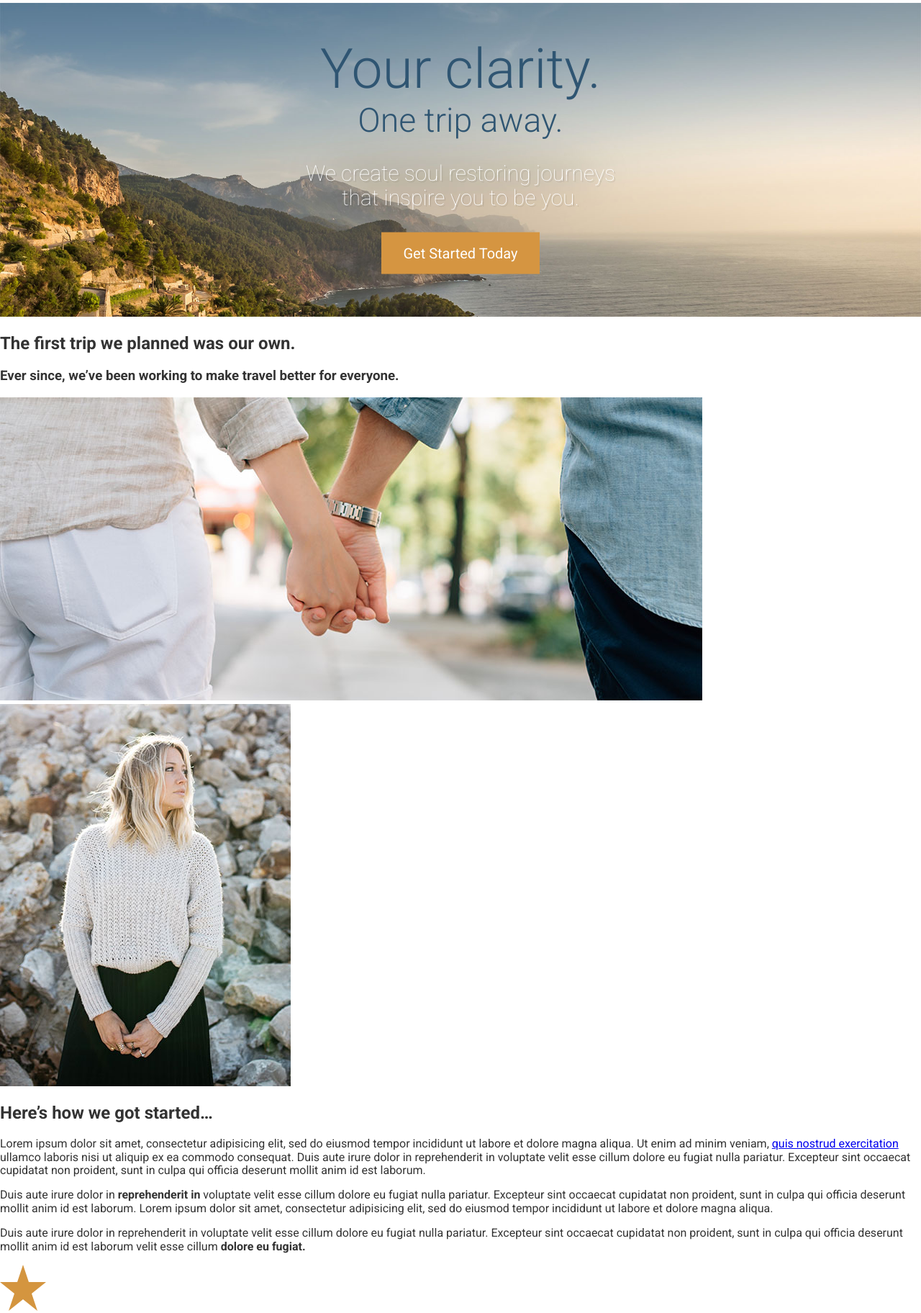
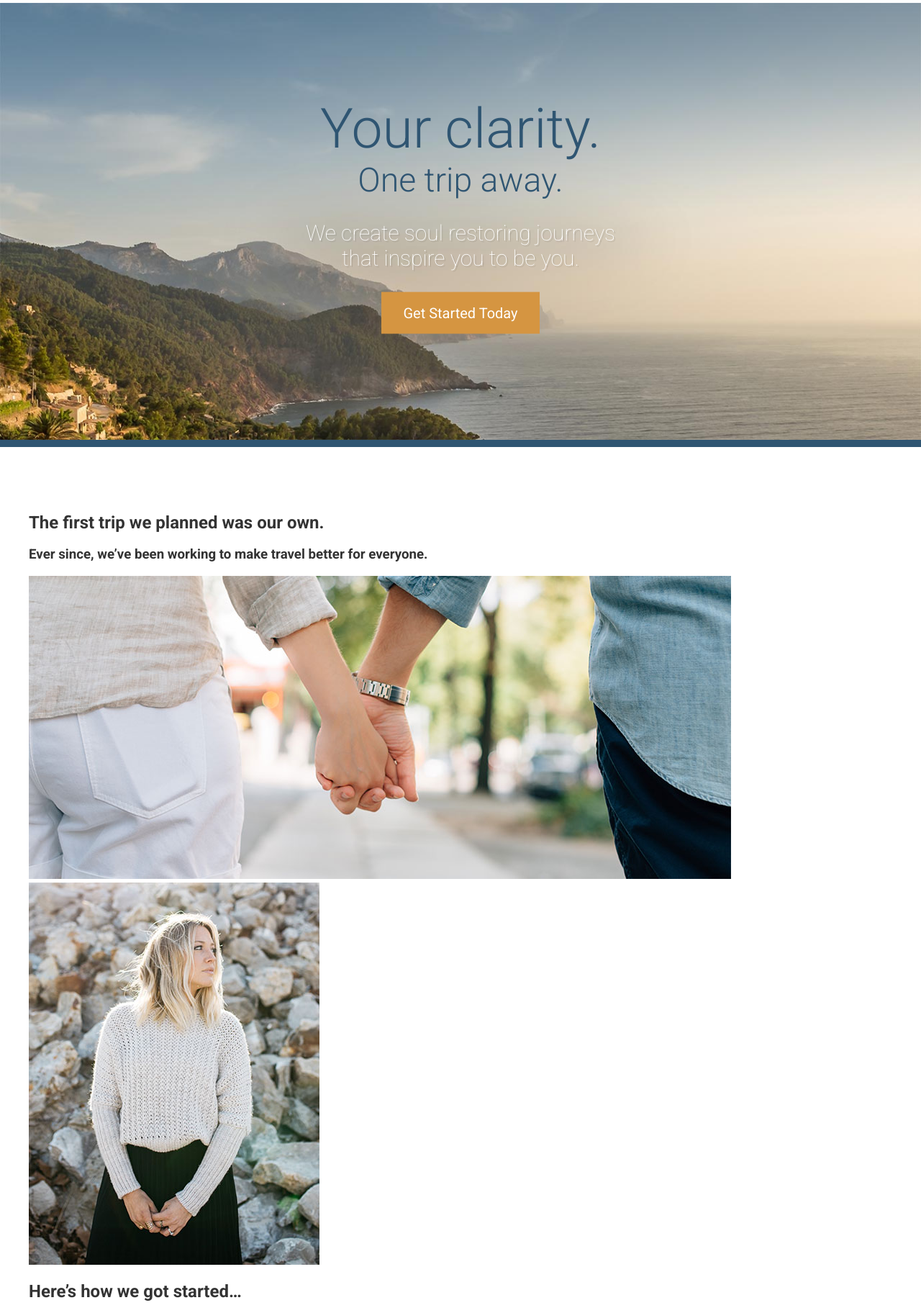
Before and after one commit to micustudio/travel-site, a website: page app/index.html in a window 1280 px wide. Shown: the part 159-1983 px from the top of the page at 72% size. Drawn offline with Linux system fonts and the light colour scheme.

Commit message:
complete large hero block

```diff
--- a/app/assets/styles/modules/_btn.css
+++ b/app/assets/styles/modules/_btn.css
@@ -10,7 +10,13 @@
     }
 
     &--large {
-        font-size: 1.25rem;
         padding: 1.1rem 1.9rem;
+
+        @mixin atSmall {
+            font-size: 1.25rem;
+        }
+
     }
+
+
 }
--- /dev/null
+++ b/app/assets/styles/modules/_headline.css
@@ -0,0 +1,3 @@
+.headline {
+    font-weight: 300;
+}
--- a/app/assets/styles/modules/_large-hero.css
+++ b/app/assets/styles/modules/_large-hero.css
@@ -1,5 +1,10 @@
 .large-hero {
+    border-bottom: 10px solid $mainBlue;
     position: relative;
+
+    &__image {
+        display: block;
+    }
 
     &__text-content {
         position: absolute;
@@ -12,16 +17,10 @@
     &__title {
         font-weight: 300;
         color: $mainBlue;
-        font-size: 1.1rem;
+        font-size: 2.4rem;
         margin: 0;
 
         @mixin atSmall {
-            font-size: 2rem;
-        }
-        @mixin atMedium {
-            font-size: 3.2rem;
-        }
-        @mixin atLarge {
             font-size: 4.8rem;
         }
     }
@@ -29,7 +28,7 @@
     &__subtitle {
         font-weight: 300;
         color: $mainBlue;
-        font-size: 1.1rem;
+        font-size: 1.5rem;
         margin: 0;
 
         @mixin atSmall {
@@ -39,12 +38,16 @@
 
     &__description {
         color: #FFF;
-        font-size: 1.875rem;
         font-weight: 100;
         text-shadow: 2px 2px 0 rgba(0, 0, 0, .1);
         max-width: 30rem;
         margin-left: auto;
         margin-right: auto;
+        font-size: 1.1rem;
+
+        @mixin atSmall {
+            font-size: 1.875rem;
+        }
     }
 
 }
--- /dev/null
+++ b/app/assets/styles/modules/_page-section.css
@@ -0,0 +1,8 @@
+.page-section {
+    padding: 4.5rem 0;
+
+    &--blue {
+        background-color: $mainBlue;
+        color: #FFF;
+    }
+}
--- /dev/null
+++ b/app/assets/styles/modules/_wrapper.css
@@ -0,0 +1,7 @@
+.wrapper {
+    padding-left: 18px;
+    padding-right: 18px;
+    max-width: 1200px;
+    margin-left: auto;
+    margin-right: auto;
+}
--- a/app/assets/styles/styles.css
+++ b/app/assets/styles/styles.css
@@ -6,3 +6,5 @@
 
 @import "modules/_large-hero";
 @import "modules/_btn";
+@import "modules/_wrapper";
+@import "modules/_page-section";
--- a/app/index.html
+++ b/app/index.html
@@ -24,27 +24,37 @@
   </header>
 
   <div class="large-hero">
-    <img src="assets/images/hero--large.jpg">
+    <picture>
+      <source srcset="assets/images/hero--large.jpg 1920w, assets/images/hero--large-hi-dpi.jpg 3840w" media="(min-width: 1380px)">
+      <source srcset="assets/images/hero--medium.jpg 1380w, assets/images/hero--medium-hi-dpi.jpg 2760w" media="(min-width: 990px)">
+      <source srcset="assets/images/hero--small.jpg 990w, assets/images/hero--small-hi-dpi.jpg 1980w" media="(min-width: 640px)">
+      <img class="large-hero__image" srcset="assets/images/hero--smaller.jpg 640w, assets/images/hero--smaller-hi-dpi.jpg 1280w" alt="Coastal view of ocean and mountains">
+    </picture>
     <div class="large-hero__text-content">
+      <div class="wrapper">
         <h1 class="large-hero__title">Your clarity.</h1>
         <h2 class="large-hero__subtitle">One trip away.</h2>
         <p class="large-hero__description">We create soul restoring journeys that inspire you to be you.</p>
         <p><a href="#" class="btn btn--orange btn--large">Get Started Today</a></p>
       </div>
     </div>
+  </div>
 
-  <div id="our-beginning">
-    <h2>The first trip we planned was our own.</h2>
-    <h3>Ever since, we&rsquo;ve been working to make travel better for everyone.</h3>
+  <div id="our-beginning" class="page-section">
+    <div class="wrapper">
+      <h2 class="headline">The first trip we planned was our own.</h2>
+      <h3 class="headline">Ever since, we&rsquo;ve been working to make travel better for everyone.</h3>
       <img src="assets/images/first-trip.jpg" alt="Couple walking down a street.">
       <img src="assets/images/our-start.jpg" alt="Our founder, Jane Doe">
-    <h2>Here&rsquo;s how we got started&hellip;</h2>
+      <h2 class="headline">Here&rsquo;s how we got started&hellip;</h2>
       <p>Lorem ipsum dolor sit amet, consectetur adipisicing elit, sed do eiusmod tempor incididunt ut labore et dolore magna aliqua. Ut enim ad minim veniam, <a href="#">quis nostrud exercitation</a> ullamco laboris nisi ut aliquip ex ea commodo consequat. Duis aute irure dolor in reprehenderit in voluptate velit esse cillum dolore eu fugiat nulla pariatur. Excepteur sint occaecat cupidatat non proident, sunt in culpa qui officia deserunt mollit anim id est laborum.</p>
       <p>Duis aute irure dolor in <strong>reprehenderit in</strong> voluptate velit esse cillum dolore eu fugiat nulla pariatur. Excepteur sint occaecat cupidatat non proident, sunt in culpa qui officia deserunt mollit anim id est laborum. Lorem ipsum dolor sit amet, consectetur adipisicing elit, sed do eiusmod tempor incididunt ut labore et dolore magna aliqua.</p>
       <p>Duis aute irure dolor in reprehenderit in voluptate velit esse cillum dolore eu fugiat nulla pariatur. Excepteur sint occaecat cupidatat non proident, sunt in culpa qui officia deserunt mollit anim id est laborum velit esse cillum <strong>dolore eu fugiat.</strong></p>
     </div>
+  </div>
 
-  <div id="features">
+  <div id="features" class="page-section page-section--blue">
+    <div class="wrapper">
       <img src="assets/images/icons/star.svg">
       <h2>Our Features</h2>
 
@@ -63,6 +73,7 @@
       <img src="assets/images/icons/fire.svg">
       <h3>Survival Kit</h3>
       <p>Everytime you book an escape with us we send you a survival kit with the finest materials. The kit will allow you to setup a tent, start a fire, scratch your own back and lower your taxes.</p>
+    </div>
   </div>
 
   <div id="testimonials">
--- a/app/temp/styles/styles.css
+++ b/app/temp/styles/styles.css
@@ -460,9 +460,14 @@ img {
 }
 
 .large-hero {
+    border-bottom: 10px solid #2f5572;
     position: relative;
 
 }
+
+.large-hero__image {
+        display: block;
+    }
 
 .large-hero__text-content {
         position: absolute;
@@ -476,25 +481,11 @@ img {
 .large-hero__title {
         font-weight: 300;
         color: #2f5572;
-        font-size: 1.1rem;
+        font-size: 2.4rem;
         margin: 0;
     }
 
 @media (min-width: 530px) {
-
-.large-hero__title {
-            font-size: 2rem
-    }
-    }
-
-@media (min-width: 800px) {
-
-.large-hero__title {
-            font-size: 3.2rem
-    }
-    }
-
-@media (min-width: 1200px) {
 
 .large-hero__title {
             font-size: 4.8rem
@@ -504,7 +495,7 @@ img {
 .large-hero__subtitle {
         font-weight: 300;
         color: #2f5572;
-        font-size: 1.1rem;
+        font-size: 1.5rem;
         margin: 0;
     }
 
@@ -517,12 +508,19 @@ img {
 
 .large-hero__description {
         color: #FFF;
-        font-size: 1.875rem;
         font-weight: 100;
         text-shadow: 2px 2px 0 rgba(0, 0, 0, .1);
         max-width: 30rem;
         margin-left: auto;
         margin-right: auto;
+        font-size: 1.1rem;
+    }
+
+@media (min-width: 530px) {
+
+.large-hero__description {
+            font-size: 1.875rem
+    }
     }
 
 .btn {
@@ -531,6 +529,8 @@ img {
     text-decoration: none;
     padding: .75rem 1.2rem;
     display: inline-block;
+
+
 }
 
 .btn--orange {
@@ -538,6 +538,31 @@ img {
     }
 
 .btn--large {
-        font-size: 1.25rem;
         padding: 1.1rem 1.9rem;
+
     }
+
+@media (min-width: 530px) {
+
+.btn--large {
+            font-size: 1.25rem
+
+    }
+    }
+
+.wrapper {
+    padding-left: 18px;
+    padding-right: 18px;
+    max-width: 1200px;
+    margin-left: auto;
+    margin-right: auto;
+}
+
+.page-section {
+    padding: 4.5rem 0;
+}
+
+.page-section--blue {
+        background-color: #2f5572;
+        color: #FFF;
+    }
```
Lines whose indentation alone changed are shown as unchanged.
